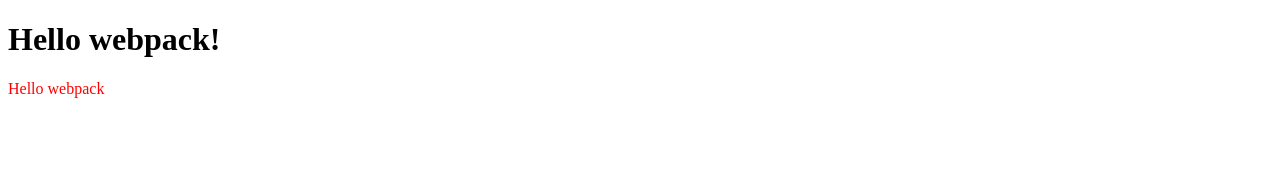
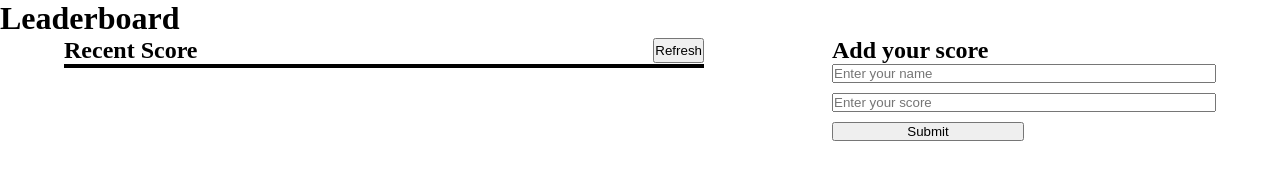
Before and after one commit to Nahid1911/LeadersBoard, a website built with webpack: page src/index.html in a window 1280 px wide. Built offline with nearby package versions, Linux system fonts and the light colour scheme.

Commit message:
add functionality using Index.html index.js and cssfile

```diff
--- a/src/index.html
+++ b/src/index.html
@@ -3,9 +3,27 @@
 <head>
     <meta charset="UTF-8">
     <meta name="viewport" content="width=device-width, initial-scale=1.0">
-    <title>Wbpack Exercise</title>
+    <title>Leaderboard</title>
 </head>
 <body>
-    <h1>Hello webpack!</h1>
+   <h1>Leaderboard</h1>
+   <main class="mainContainer">
+<div class="scoreBoard">
+    <div class="textAndRefresh">
+    <h2>Recent Score</h2>
+    <button type="button" class="btnAll" id="refreshButton">Refresh</button>
+    </div>
+    <div id="leaderboard" class="leaderboard">
+    </div>
+</div>
+<div class="inputFieldContainer">
+    <h2>Add your score</h2>
+    <form id="scoreForm" class="scoreForm">
+      <input type="text" id="nameInput" placeholder="Enter your name" />
+      <input type="number" id="scoreInput" placeholder="Enter your score" />
+      <button type="button" id="submit">Submit</button>
+    </form>
+</div>
+</main>
 </body>
 </html>
--- a/src/index.js
+++ b/src/index.js
@@ -1,14 +1,28 @@
+/* eslint-disable*/
 import _ from 'lodash';
 import './style.css';
+import {setDataToLocalStorage, displayLeaderboard} from './localStorage';
 
-  function component() {
-    const element = document.createElement('div');
+const leadesrData = JSON.parse(localStorage.getItem('leadersData')) || [];
 
-    // Lodash, now imported by this script
-    element.innerHTML = _.join(['Hello', 'webpack'], ' ');
-   element.classList.add('hello');
+const submitBtn = document.getElementById('submit')
 
-    return element;
-  }
+submitBtn.addEventListener("click", collectFormInfo)
 
-  document.body.appendChild(component());
+function collectFormInfo(){
+    const nameData = document.getElementById('nameInput').value;
+    const scoreData = document.getElementById('scoreInput').value;
+
+    let existingleadesrData = JSON.parse(localStorage.getItem('leadersData')) || [];
+    let newObject = {
+        name: nameData,
+        score: scoreData,
+    }
+    existingleadesrData.push(newObject);
+    document.getElementById('nameInput').value = '';
+    document.getElementById('scoreInput').value = '';
+    setDataToLocalStorage (existingleadesrData)
+    displayLeaderboard(existingleadesrData);
+}
+
+displayLeaderboard(leadesrData);
--- /dev/null
+++ b/src/localStorage.js
@@ -0,0 +1,20 @@
+function setDataToLocalStorage (obj) {
+    localStorage.setItem('leadersData', JSON.stringify(obj))
+
+}
+
+const displayLeaderboard = (data) => {
+  const leaderboardElement = document.getElementById('leaderboard');
+  leaderboardElement.innerHTML = '';
+
+  const table = document.createElement('table');
+  data.forEach((object) => {
+    const row = document.createElement('tr');
+    row.innerHTML = `<td>${object.name}: ${object.score}</td>`;
+    table.appendChild(row);
+  });
+
+  leaderboardElement.appendChild(table);
+};
+
+export {setDataToLocalStorage, displayLeaderboard};
--- a/src/style.css
+++ b/src/style.css
@@ -1,3 +1,63 @@
-.hello {
-  color: red;
+* {
+  margin: 0;
+  padding: 0;
 }
+
+.mainContainer {
+  display: flex;
+  flex-direction: row;
+  justify-content: space-around;
+}
+
+.scoreForm {
+  display: flex;
+  flex-direction: column;
+  justify-content: space-around;
+}
+
+.scoreForm > input {
+  margin-bottom: 10px;
+}
+
+.scoreForm > button {
+  width: 50%;
+}
+
+.leaderboard > table {
+  width: 100%;
+}
+
+.leaderboard > tr {
+  width: 100%;
+}
+
+.leaderboard > tr > td {
+  width: 100%;
+}
+
+table > tr:nth-child(even) {
+  background-color: rgb(180, 178, 176);
+}
+
+.scoreBoard {
+  width: 50%;
+}
+
+.inputFieldContainer {
+  width: 30%;
+}
+
+.leaderboard {
+  border: 2px solid black;
+}
+
+.textAndRefresh {
+  display: flex;
+  flex-direction: row;
+  justify-content: space-between;
+  align-items: center;
+}
+
+.btnAll {
+  height: 25px;
+}
--- a/webpack.config.js
+++ b/webpack.config.js
@@ -1,3 +1,4 @@
+/* eslint-disable*/
 const path = require('path');
 const HtmlWebpackPlugin = require('html-webpack-plugin');
 
```
Also changed, not shown: dist/index.html, dist/main.js, dist/main.js.LICENSE.txt (deleted).
